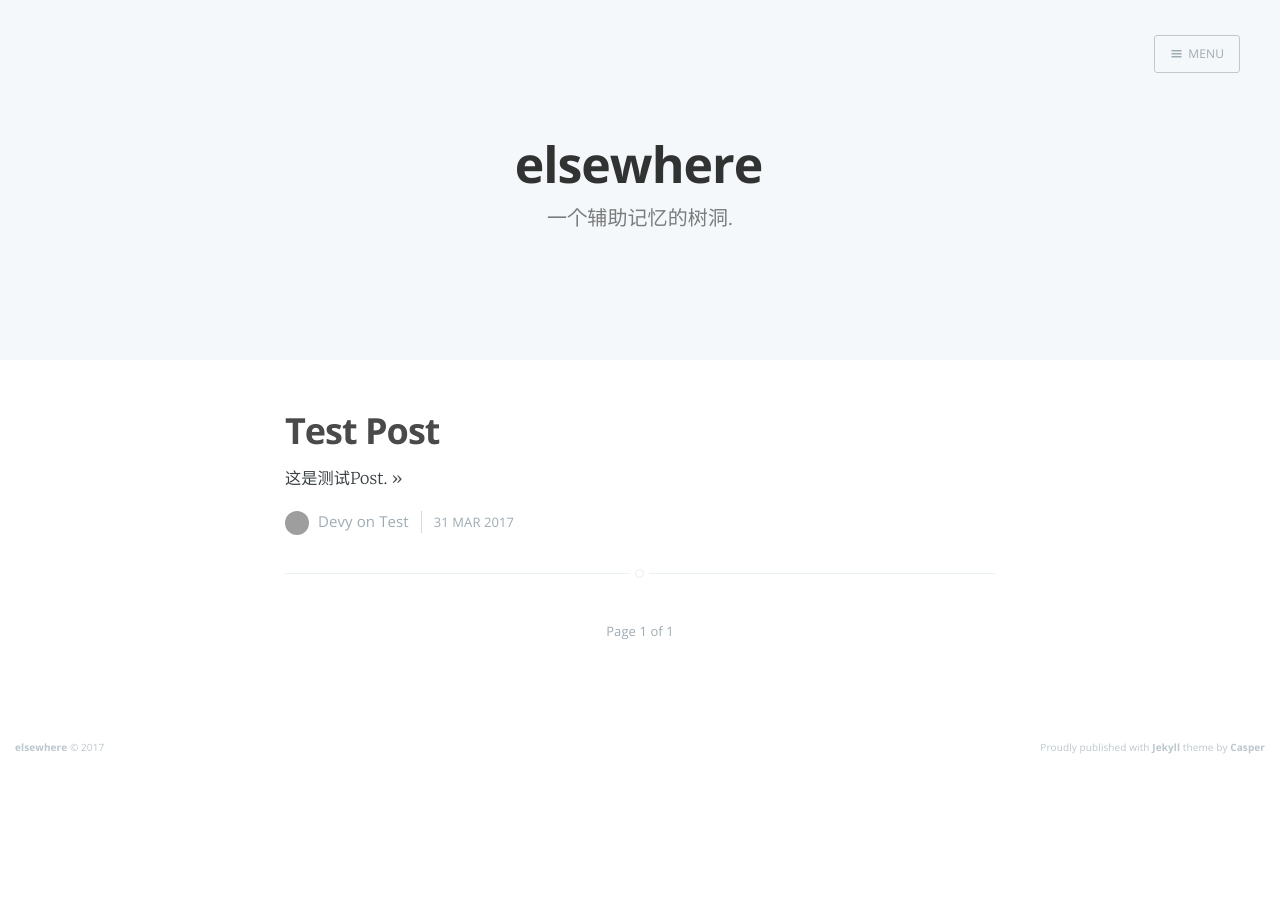
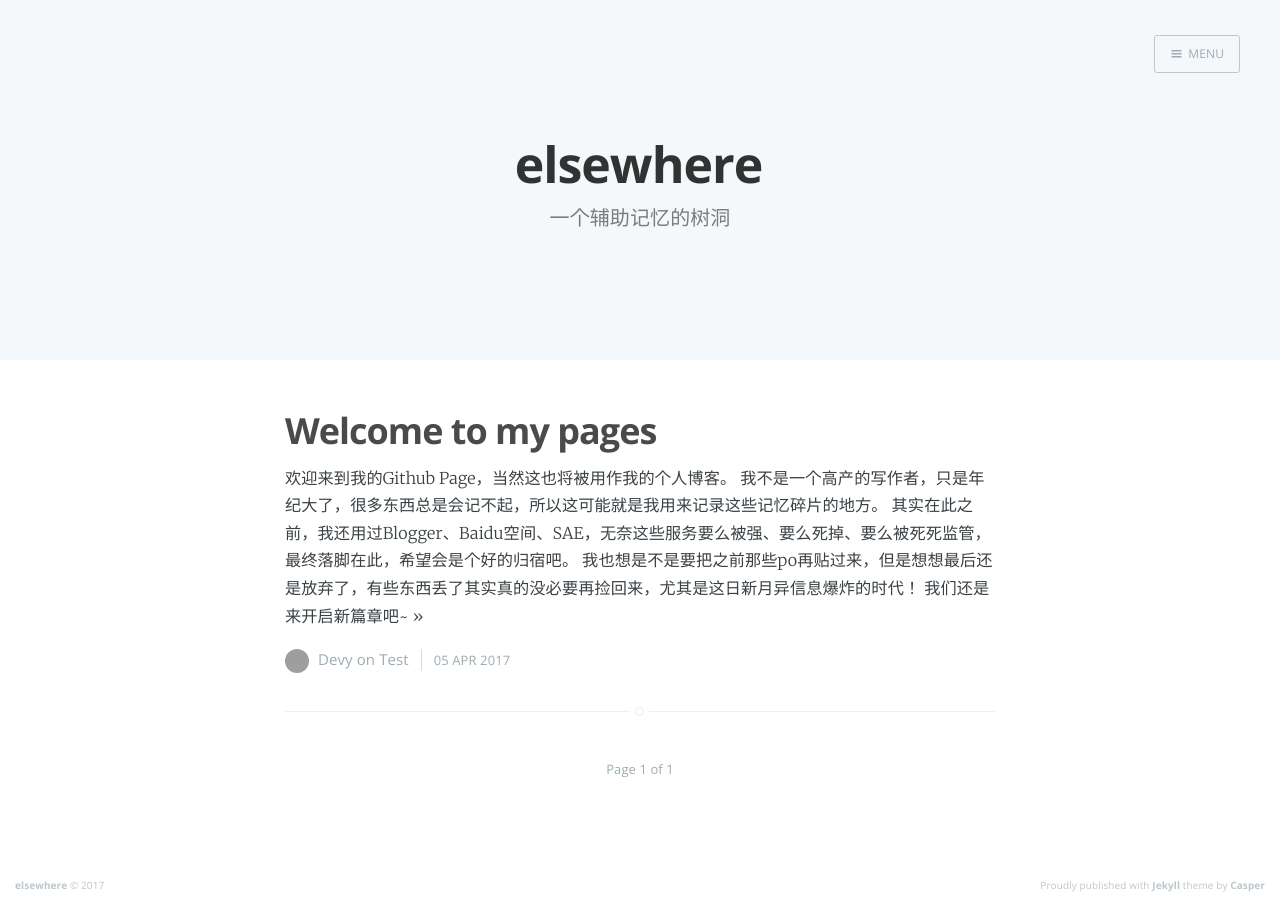
Before and after one commit to devylee/devylee.github.io, a Jekyll site: the page built from index.html, in a window 1280 px wide. Built offline with Jekyll 4.4.1, drawn with Linux system fonts in a browser that asks for light colours; nearby versions of some CDN libraries; the list of posts is cut into pages by our own code; grey boxes are pictures that could not be loaded.

Commit message:
about and welcome

```diff
--- a/_config.yml
+++ b/_config.yml
@@ -7,7 +7,7 @@
 
 # Website info
 name: elsewhere
-description: '一个辅助记忆的树洞.'
+description: '一个辅助记忆的树洞'
 image: true
 
 # Author's info
--- /dev/null
+++ b/_posts/2017-04-05-welcome-to-my-pages.md
@@ -0,0 +1,20 @@
+---
+layout: post
+cover: false
+title: 'Welcome to my pages'
+post_class: 'post tag-fiction'
+date: '2017-04-05 17:30:00'
+tags: test
+navigation: true
+categories: devy
+---
+
+欢迎来到我的Github Page，当然这也将被用作我的个人博客。
+
+我不是一个高产的写作者，只是年纪大了，很多东西总是会记不起，所以这可能就是我用来记录这些记忆碎片的地方。
+
+其实在此之前，我还用过Blogger、Baidu空间、SAE，无奈这些服务要么被强、要么死掉、要么被死死监管，最终落脚在此，希望会是个好的归宿吧。
+
+我也想是不是要把之前那些po再贴过来，但是想想最后还是放弃了，有些东西丢了其实真的没必要再捡回来，尤其是这日新月异信息爆炸的时代！
+
+我们还是来开启新篇章吧~
--- a/about/index.md
+++ b/about/index.md
@@ -1,10 +1,29 @@
 ---
 layout: page
 cover: false
+logo: false
 title: About
 navigation: True
 current: about
 class: 'page-template'
 ---
 
-这是我的github page.
+这是我的[Github Page](https://pages.github.com/)，同时自2017年4月5日起，这也将用作我的个人博客.
+
+之前在SAE部署的Ghost也将迁移至此，国内的域名备案实在是搞得心好累！
+
+此站点的部署过程中参考了下列项目：
+
+- [Jekyll](https://jekyllrb.com) *博客系统*
+- [Ghost Casper](https://github.com/tryghost/casper) *原版博客主题*
+- [Jasper](https://github.com/biomadeira/jasper) *同样是定制Casper的Jekyll*
+- [jekyll-travis](https://github.com/mfenner/jekyll-travis) *集成Travis CI*
+
+BTW, 在Ghost和Jekyll之间最终还是选择了后者，原因大概有如下几点：
+
+- 不再需要VPS之类；
+- 不需要登录什么博客后台，有个能写markdown的文本编辑器就可以了；
+- Github Pages免费；
+- 不用再忍受域名备案的烦恼！！！
+
+Nice~
```
Also changed, not shown: _posts/2017-03-31-test-post.md (deleted, +0 -13 lines), README.md.
